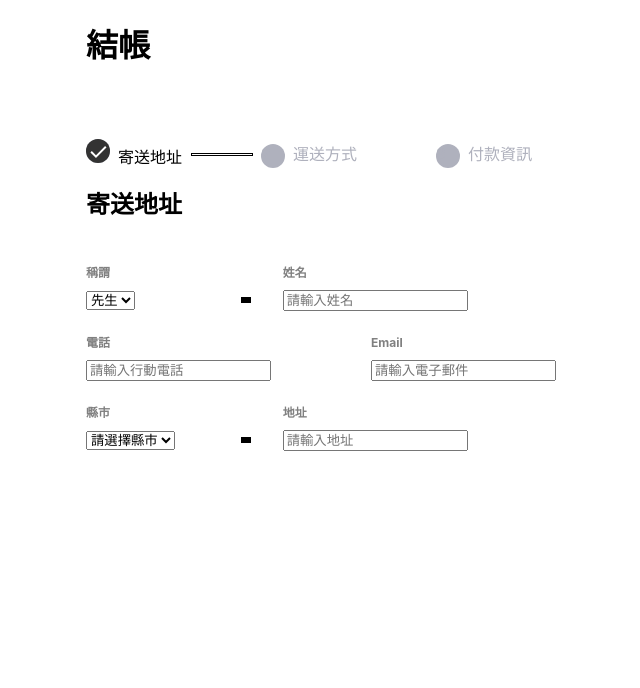
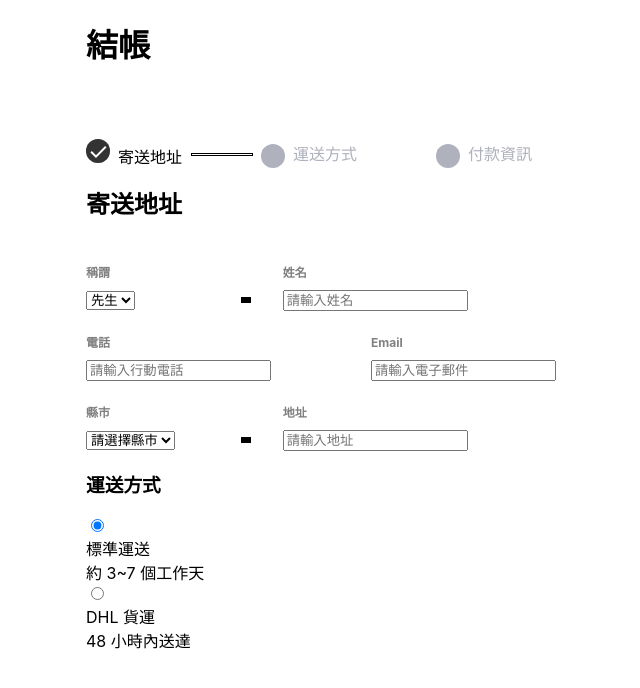
Before and after one commit to thAilurus/Alpha-shop, a React (Create React App) app: page / in a window 1280 px wide. Shown: the top 688 px of the page, without its empty margins (4-644 px from the left). Built offline with nearby package versions, Linux system fonts and the light colour scheme.

Commit message:
Add HTML basic structure

```diff
--- a/src/components/register/form/Step2/Step2.jsx
+++ b/src/components/register/form/Step2/Step2.jsx
@@ -5,6 +5,33 @@ import styles from './Step2.module.scss'
 export function Step2 () {
   return (
     <>
+      <form class="col col-12" data-phase="shipping">
+        <h3 class="form-title">運送方式</h3>
+        <section class="form-body col col-12">
+          <label class="radio-group col col-12" data-price="0">
+            <input id="shipping-standard" type="radio" name="shipping" checked />
+            <div class="radio-info">
+              <div class="col col-12">
+                <div class="text">標準運送</div>
+                <div class="price"></div>
+              </div>
+              <div class="period col col-12">約 3~7 個工作天</div>
+            </div>
+            <div class="radio-box-border"></div>
+          </label>
+          <label class="radio-group col col-12" data-price="500">
+            <input id="shipping-dhl" type="radio" name="shipping" />
+            <div class="radio-info">
+              <div class="col col-12">
+                <div class="text">DHL 貨運</div>
+                <div class="price"></div>
+              </div>
+              <div class="period col col-12">48 小時內送達</div>
+            </div>
+            <div class="radio-box-border"></div>
+          </label>
+        </section>
+      </form>
     </>
   )
 }
```
